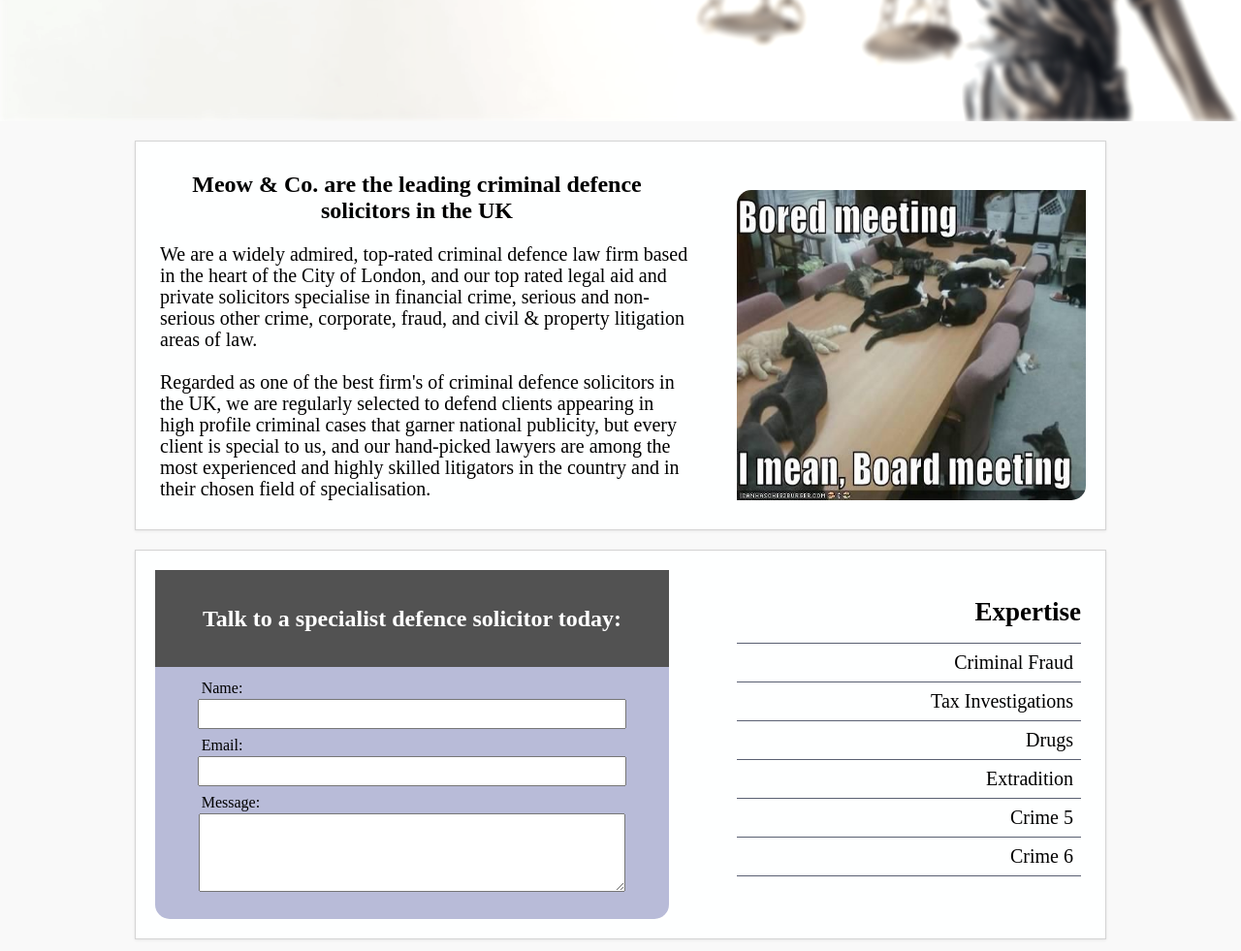
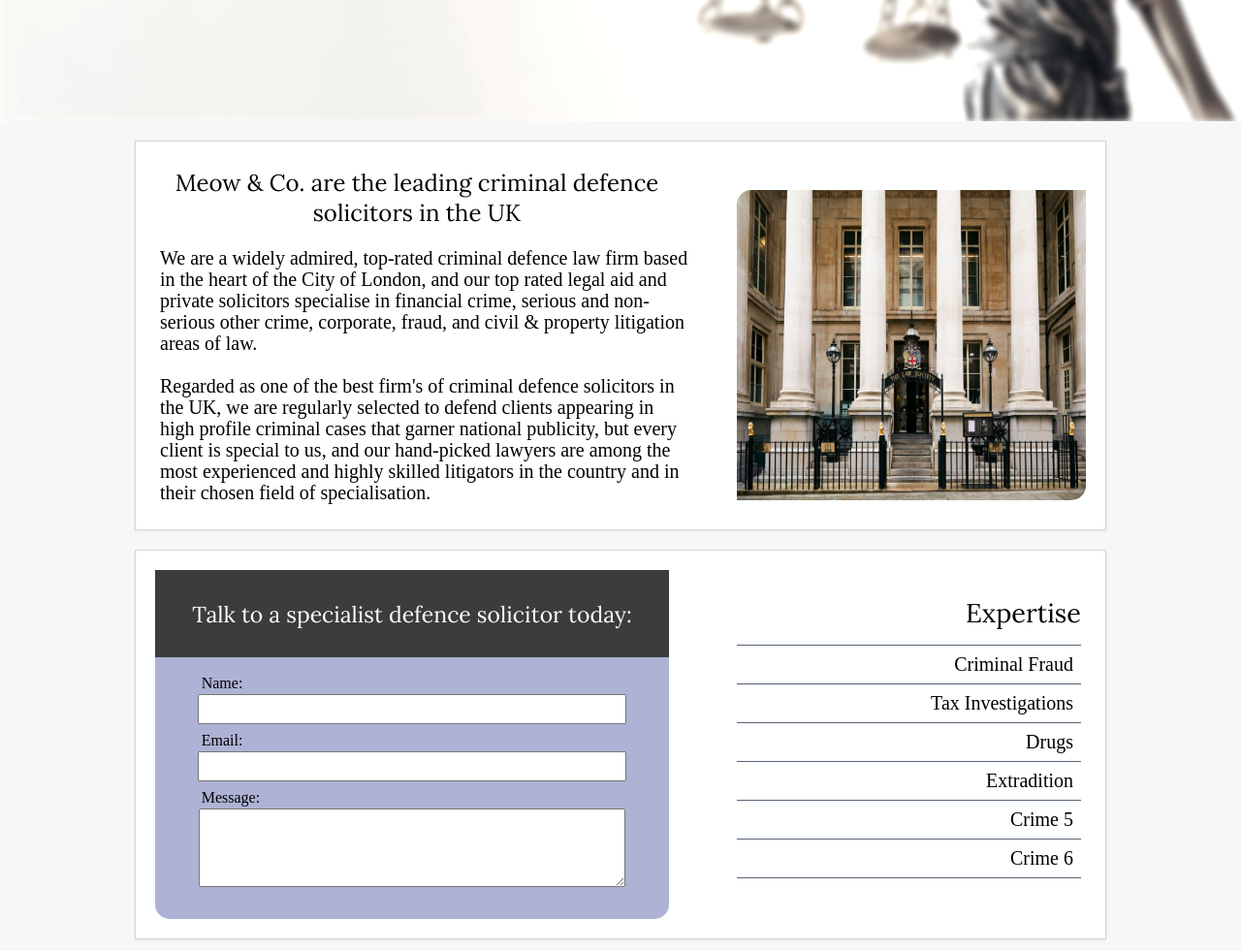
Before and after one commit to tcheric/cs50, a plain HTML site: page cs50xW8/Homepage/index.html in a window 1280 px wide. Shown: the part 420-1401 px from the top of the page at 97% size. Drawn offline with Linux system fonts and the light colour scheme.

Commit message:
homepage fonts/images updated

```diff
--- a/cs50xW8/Homepage/index.html
+++ b/cs50xW8/Homepage/index.html
@@ -9,6 +9,10 @@
   <meta name="author" content="Eric T Chen">
 
   <link rel="stylesheet" href="styles.css">
+
+  <link rel="preconnect" href="https://fonts.googleapis.com">
+  <link rel="preconnect" href="https://fonts.gstatic.com" crossorigin>
+  <link href="https://fonts.googleapis.com/css2?family=Lora&display=swap" rel="stylesheet">
 </head>
 
 <body>
@@ -46,7 +50,7 @@
           We are a widely admired, top-rated criminal defence law firm based in the heart of the City of London, and our top rated legal aid and private solicitors specialise in financial crime, serious and non-serious other crime, corporate, fraud, and civil & property litigation areas of law. <br><br>Regarded as one of the best firm's of criminal defence solicitors in the UK, we are regularly selected to defend clients appearing in high profile criminal cases that garner national publicity, but every client is special to us, and our hand-picked lawyers are among the most experienced and highly skilled litigators in the country and in their chosen field of specialisation.
         </p>
       </div>
-      <img src="images/board.jpeg" alt="Board Meeting">
+      <img src="images/lawsoc.jpg" alt="Board Meeting">
     </article>
 
     <article>
--- a/cs50xW8/Homepage/styles.css
+++ b/cs50xW8/Homepage/styles.css
@@ -1,16 +1,16 @@
 @font-face {
   font-family: Didot-R;
-  src: url(Didot-Regular.ttf);
+  src: url(fonts/Didot-Regular.ttf);
 }
 
 @font-face {
   font-family: Futura-M;
-  src: url(futura-medium-bt.ttf);
+  src: url(fonts/futura-medium-bt.ttf);
 }
 
 @font-face {
   font-family: Futura-L;
-  src: url(futura-light-bt.ttf);
+  src: url(fonts/futura-light-bt.ttf);
 }
 
 html[scroll-top="true"] {
@@ -93,8 +93,8 @@ header {
   width: auto;
   margin-inline: 24px;
   padding-top: 6px;
-  font-size: 24px;
-  font-family: Georgia, 'Times New Roman', Times, serif;
+  font-size: 22px;
+  font-family: 'Lora', serif;
   color: black;
 }
 
@@ -144,7 +144,7 @@ header {
 /* text-body section */
 #text-body {
   width: 100%;
-  background-color: rgb(249, 249, 249);
+  background-color: rgb(247, 247, 247);
   height: 900px;
   padding-top: 20px;
   position: relative;
@@ -164,7 +164,8 @@ header {
 }
 
 #text-body h3 {
-  font-family: 'Times New Roman', Times, serif;
+  font-family: 'Lora', serif;
+  font-weight: normal;
 }
 
 #a1-text {
@@ -213,7 +214,7 @@ header {
 
 #text-body article form {
   flex: 0 1 570px;
-  background-color: rgb(184, 187, 216);
+  background-color: rgb(174, 178, 213);
   margin: 20px;
   height: 360px;
   border-bottom-right-radius: 15px;
@@ -226,15 +227,15 @@ header {
 
 form h3{
   text-align: center;
-  font-size: 24px;
+  font-size: 23px;
   font-family: 'Times New Roman', Times, serif;
   color: white;
 }
 
 form #form-header{
-  background-color: rgb(82, 82, 82);
+  background-color: rgb(60, 60, 58);
   width: 100%;
-  flex: 0 0 100px;
+  flex: 0 0 90px;
   display: flex;
   align-items: center;
   justify-content: center;
@@ -304,7 +305,6 @@ form textarea {
 
 #a2-text li:hover {
   font-weight: bold;
-  font-size: 19px;
 }
 
 #list-last {
```
Also changed, not shown: cs50xW8/Homepage/fonts/Didot-Regular.ttf (renamed from cs50xW8/Homepage/Didot-Regular.ttf), cs50xW8/Homepage/fonts/futura-light-bt.ttf (renamed from cs50xW8/Homepage/futura-light-bt.ttf), cs50xW8/Homepage/fonts/futura-medium-bt.ttf (renamed from cs50xW8/Homepage/futura-medium-bt.ttf), cs50xW8/Homepage/images/lawsoc.jpg (added), cs50xW8/Homepage/images/lawsoc2.jpg (added).
